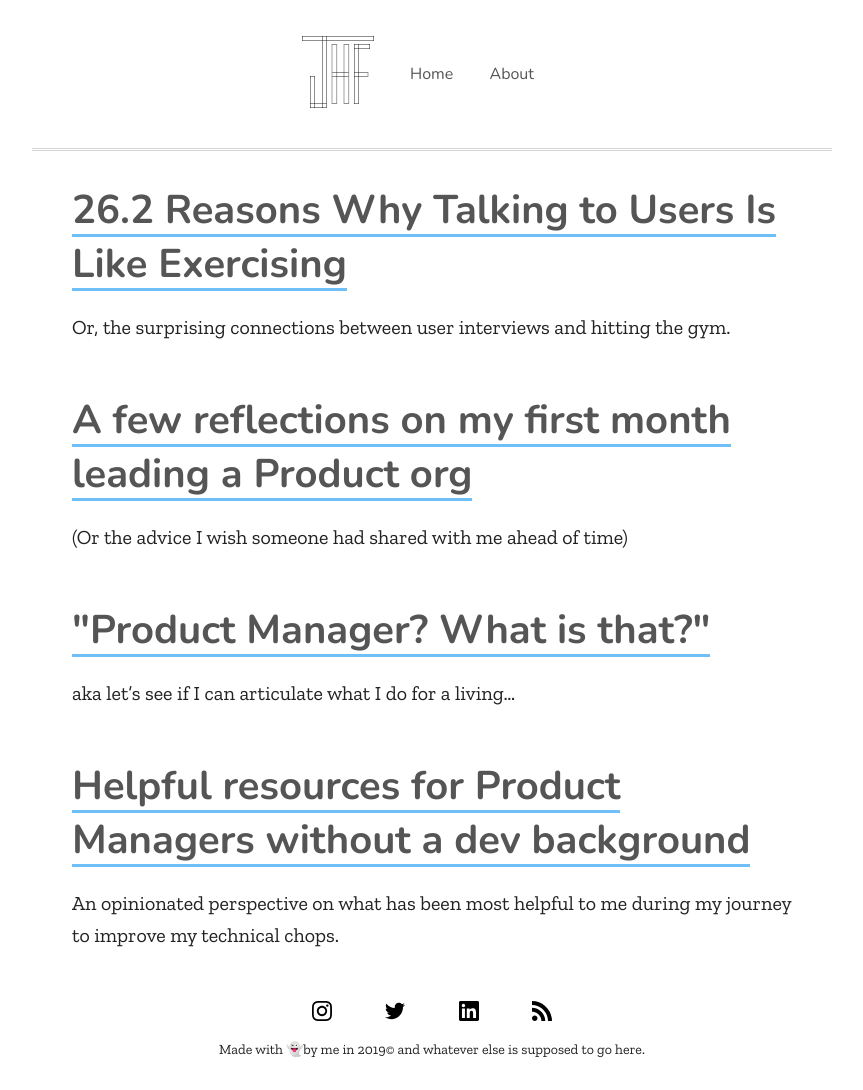
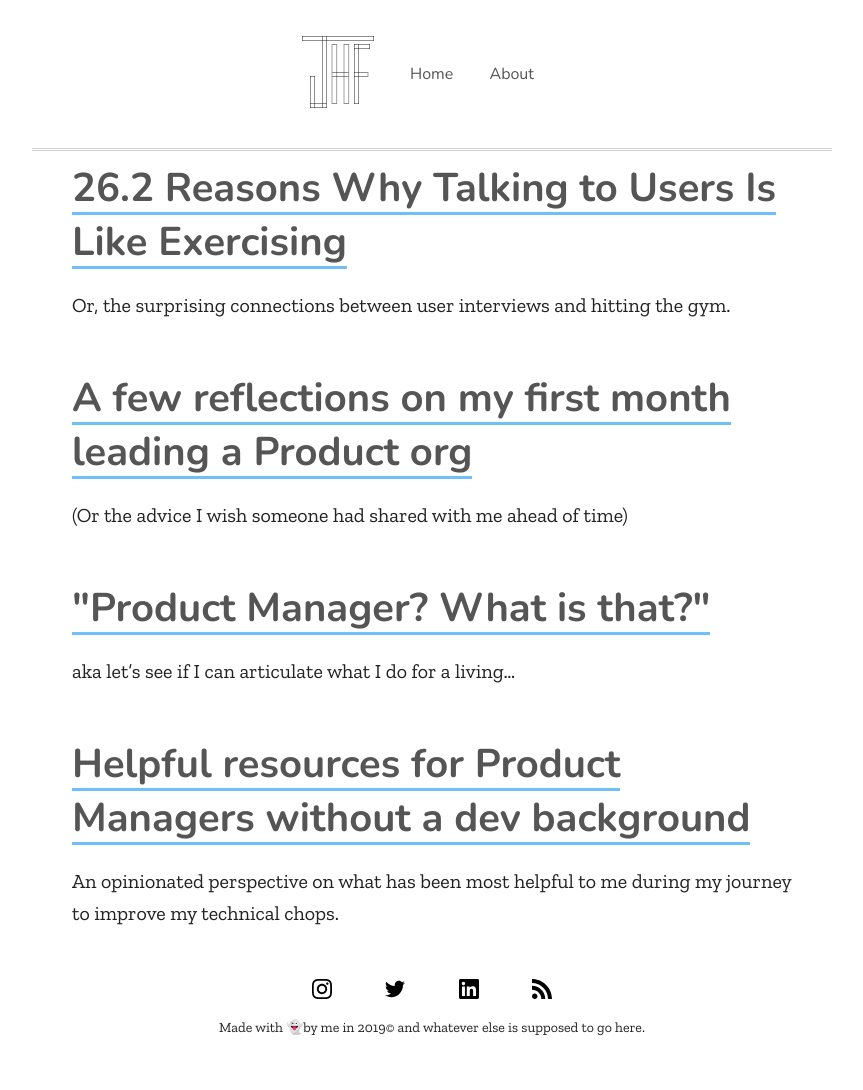
Before and after one commit to jhforster/jhforster.github.io, a Jekyll site: the page built from writing.md, in a window 1280 px wide. Shown: the whole page, without its empty margins (208-1071 px from the left). Built offline with Jekyll 4.4.1, drawn with Linux system fonts in a browser that asks for light colours; after the commit the page ends 1068 px from its top, so only the background shows below that.

Commit message:
Fix about nav

```diff
--- a/_sass/jhforster/_nav.scss
+++ b/_sass/jhforster/_nav.scss
@@ -5,7 +5,7 @@
   align-items: center;
 
   border-bottom: double $off-white;
-  margin: 0 auto 2rem auto;
+  margin: 0 auto;
   max-width: 50rem;
   padding: 2rem 0;
 
```
